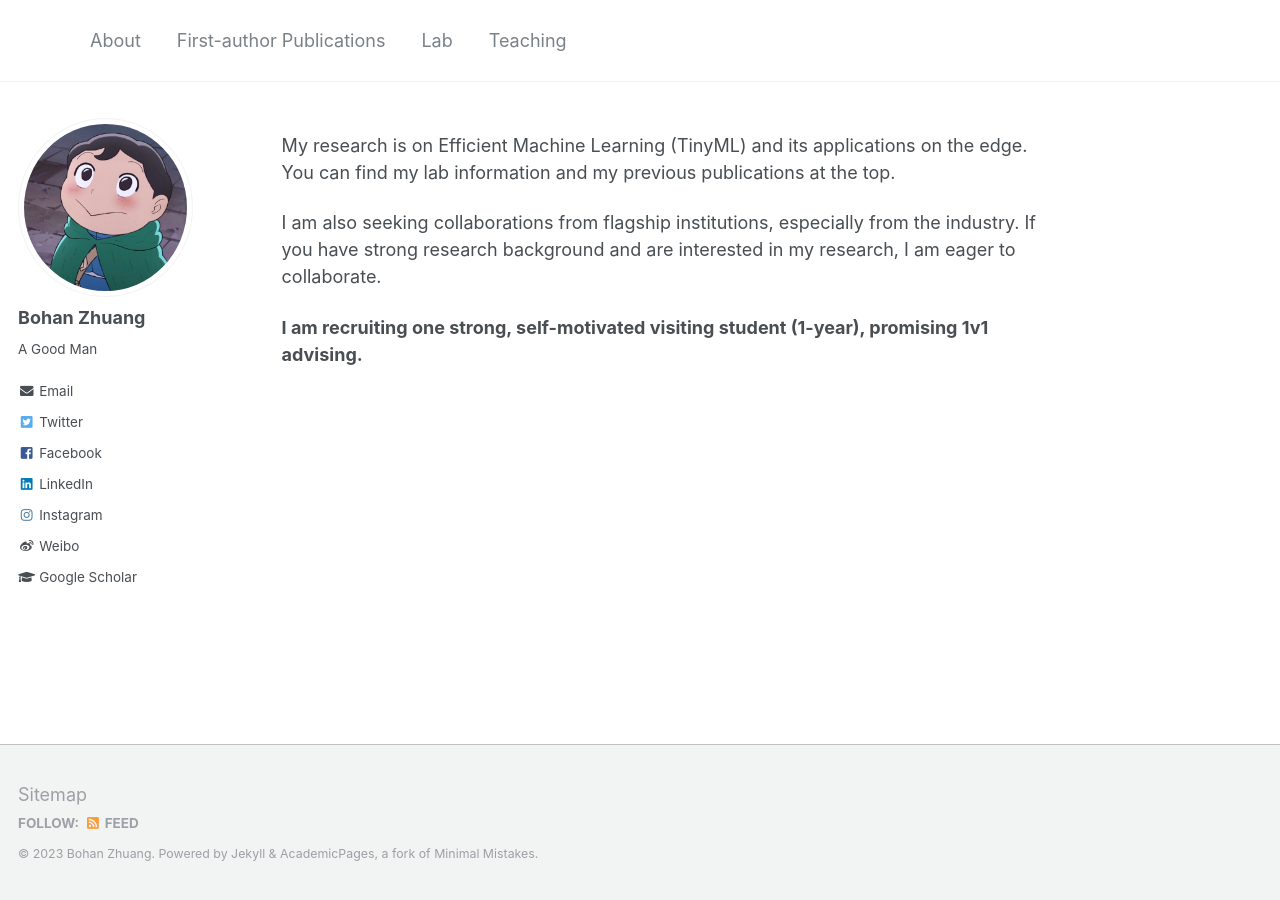
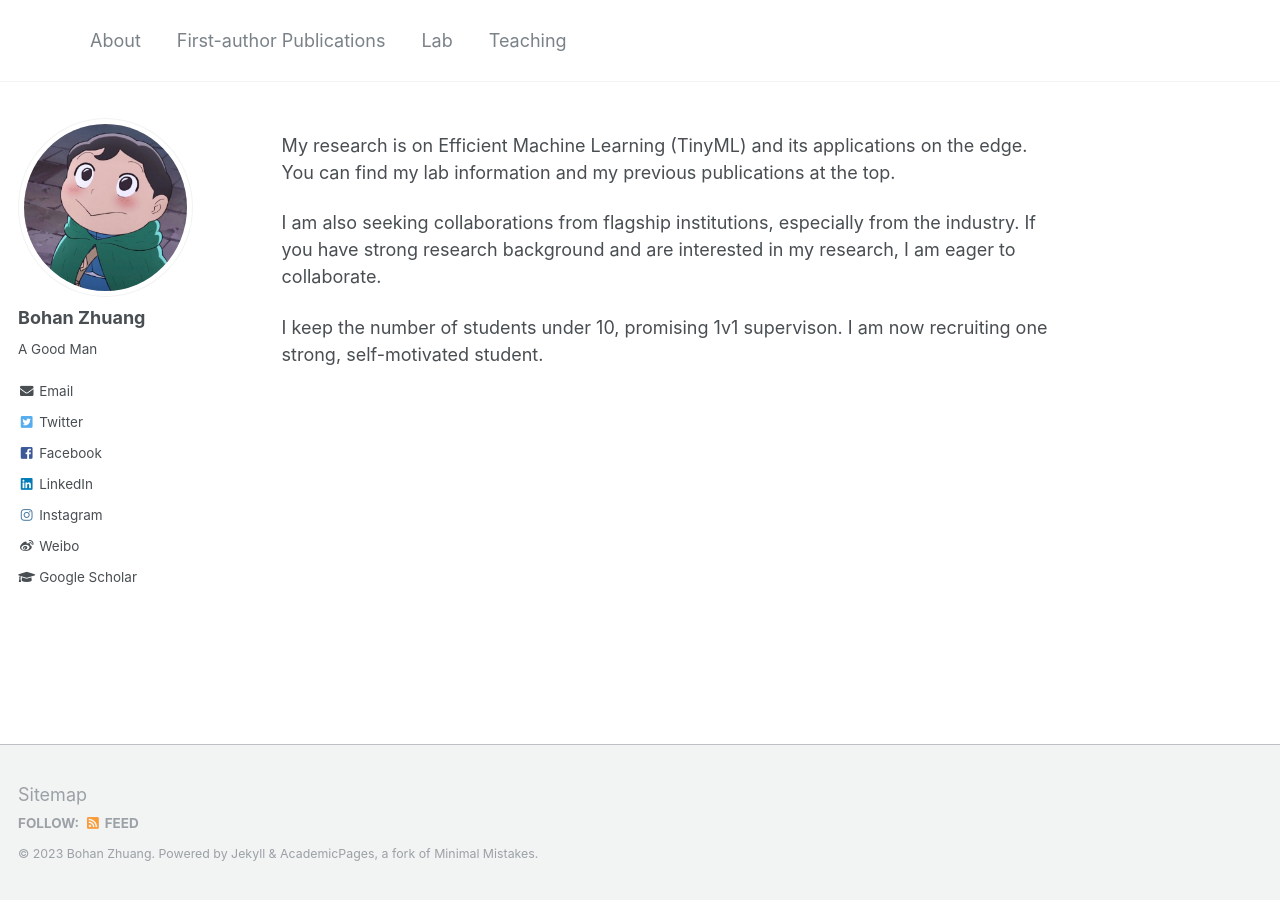
Before and after one commit to bohanzhuang/bohanzhuang.github.io, a Jekyll site: the page built from _pages/about.md, in a window 1280 px wide. Built offline with Jekyll 4.4.1, drawn with Linux system fonts in a browser that asks for light colours.

Commit message:
Update about.md

```diff
--- a/_pages/about.md
+++ b/_pages/about.md
@@ -13,4 +13,4 @@ My research is on Efficient Machine Learning (TinyML) and its applications on th
 
 I am also seeking collaborations from flagship institutions, especially from the industry. If you have strong research background and are interested in my research, I am eager to collaborate.
 
-**I am recruiting one strong, self-motivated visiting student (1-year), promising 1v1 advising.**
+I keep the number of students under 10, promising 1v1 supervison. I am now recruiting one strong, self-motivated student.
```
